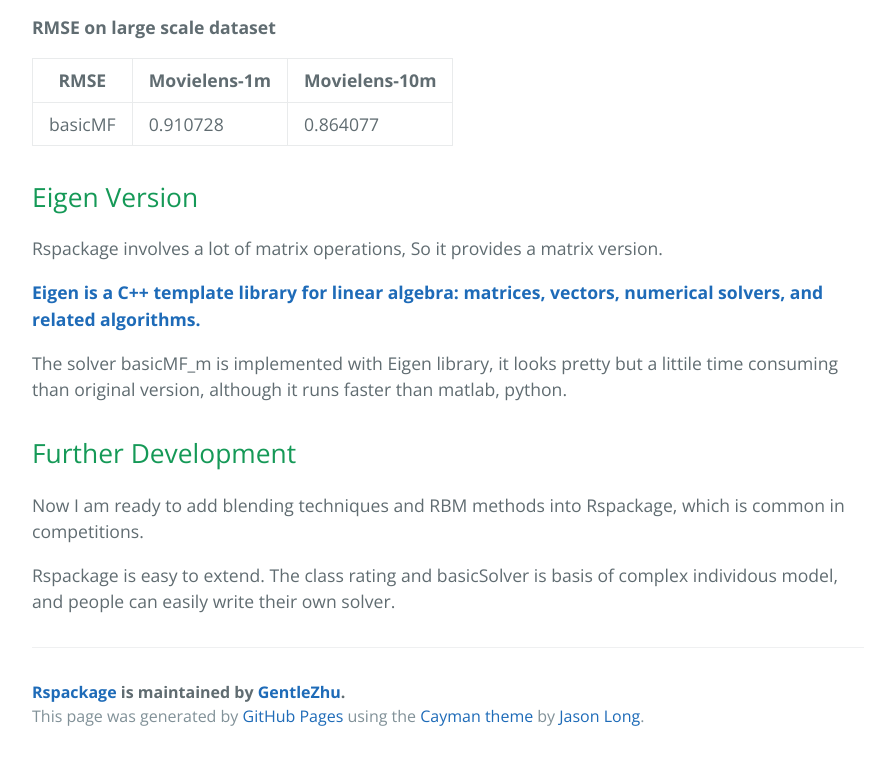
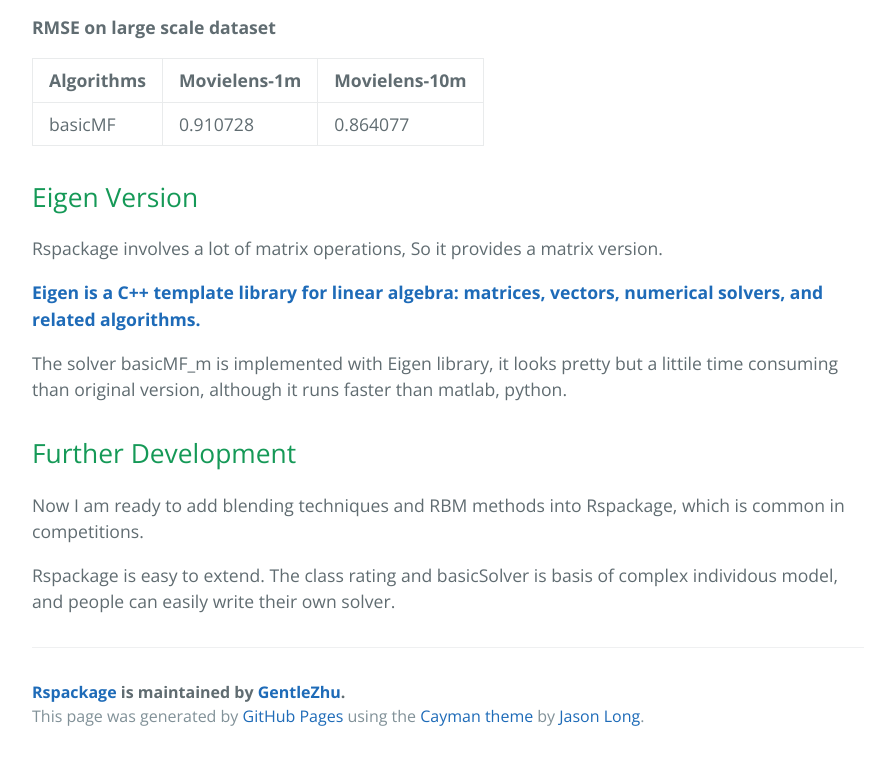
Before and after one commit to GentleZhu/Rspackage, a plain HTML site: page index.html in a window 1280 px wide. Shown: the part 2462-3222 px from the top of the page, without its empty margins (192-1067 px from the left). Drawn offline with nearby package versions, Linux system fonts and the light colour scheme; some packages are replaced by stand-ins of ours.

Commit message:
Update index.html

```diff
--- a/index.html
+++ b/index.html
@@ -136,7 +136,7 @@ int main(int argc, char const *argv[])
 <table>
 <thead>
 <tr>
-<th>RMSE</th>
+<th>Algorithms</th>
 <th>Movielens-1m</th>
 <th>Movielens-10m</th>
 </tr>
```
